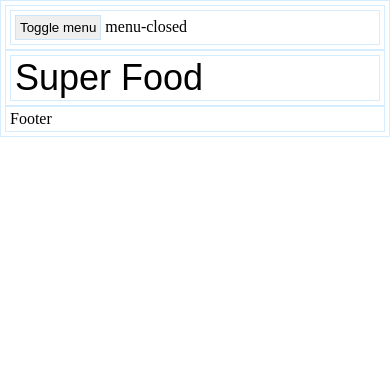
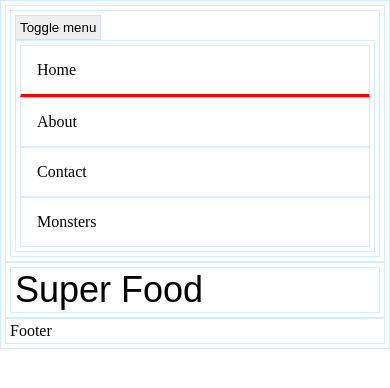
Before and after one commit to AndyLSQ/vite-test-project, a Vue app: page / in a window 390 px wide. Shown: the top 388 px of the page. Built offline with nearby package versions, Linux system fonts and the light colour scheme.

Commit message:
Mobile menu setup

```diff
--- a/src/App.vue
+++ b/src/App.vue
@@ -14,8 +14,8 @@
          </code>
       </pre> -->
       <div class="wrapper">
-         <button @click="ui.toggleMenu()">Toggle menu</button>
-         {{ ui.menuClass }}
+         <button @click="ui.toggleMenu()" class="menu-toggle">Toggle menu</button>
+         <!-- {{ ui.menuClass }} -->
          <nav class="site-menu">
             <RouterLink to="/">Home</RouterLink>
             <RouterLink to="/about">About</RouterLink>
@@ -46,7 +46,23 @@
       border-bottom: 3px solid red;
    }
 
-   .menu-closed .site-menu {
-      display: none;
+   @media (min-width: 500px) {
+      .menu-toggle {
+         display: none;
+      }
+   }
+
+   @media (max-width: 500px) {
+      .site-menu {
+         display: none;
+      }
+
+      .menu-open .site-menu {
+         display: block;
+      }
+
+      .menu-closed .site-menu {
+         display: none;
+      }
    }
 </style>
--- a/src/stores/interface.js
+++ b/src/stores/interface.js
@@ -2,7 +2,7 @@ import { ref, computed } from 'vue';
 import { defineStore } from 'pinia';
 
 export const useInterfaceStore = defineStore('interface', function () {
-   const mainMenuOpen = ref(false);
+   const mainMenuOpen = ref(true);
 
    function toggleMenu() {
       // console.log(mainMenuOpen);
```
